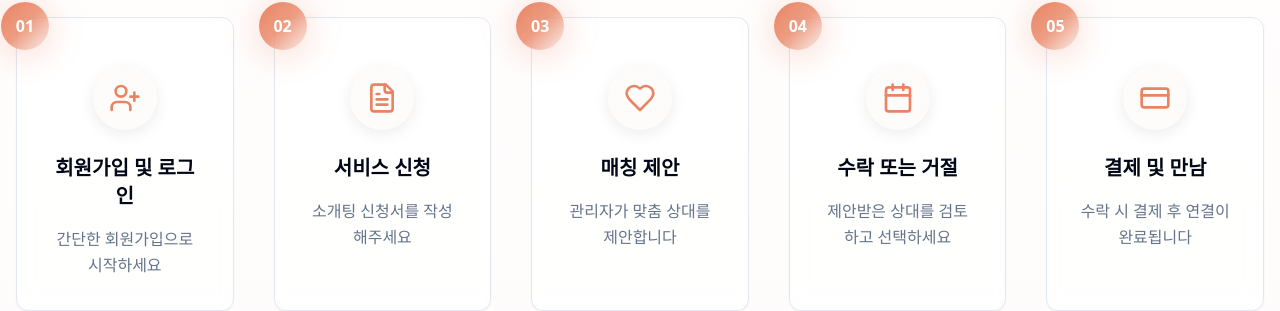
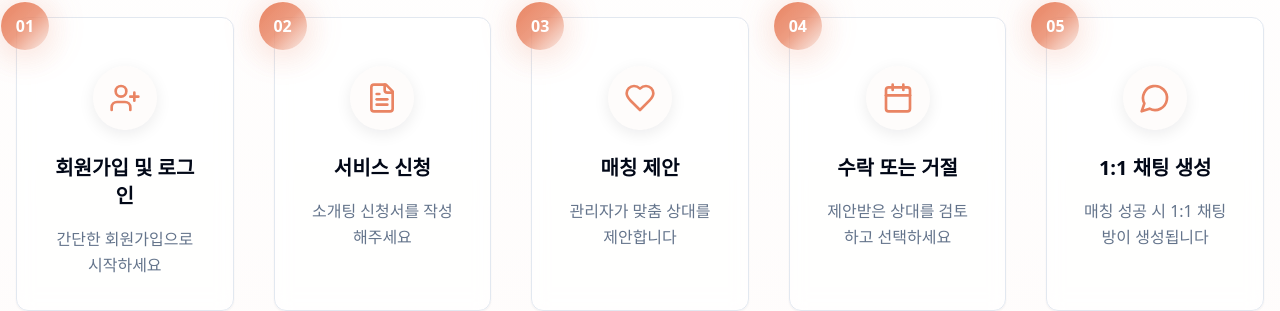
Before and after one commit to westwoodinkorea/match-my-fate, a React (Vite) app: page / in a window 1280 px wide. Shown: the part 1115-1426 px from the top of the page. Built offline with nearby package versions, Linux system fonts and the light colour scheme.

Commit message:
Refactor: Change contact exchange to 1:1 chat
Update the process steps to replace "연락처 교환" with "1:1 채팅 생성".

```diff
--- a/src/components/SimpleProcess.tsx
+++ b/src/components/SimpleProcess.tsx
@@ -1,6 +1,6 @@
 
 import { Card, CardContent } from "@/components/ui/card";
-import { UserPlus, FileText, Heart, CreditCard, Calendar } from "lucide-react";
+import { UserPlus, FileText, Heart, MessageCircle, Calendar } from "lucide-react";
 
 const SimpleProcess = () => {
   const steps = [
@@ -30,9 +30,9 @@ const SimpleProcess = () => {
     },
     {
       number: "05",
-      icon: CreditCard,
-      title: "결제 및 만남",
-      description: "수락 시 결제 후 연결이 완료됩니다"
+      icon: MessageCircle,
+      title: "1:1 채팅 생성",
+      description: "매칭 성공 시 1:1 채팅방이 생성됩니다"
     }
   ];
 
```
